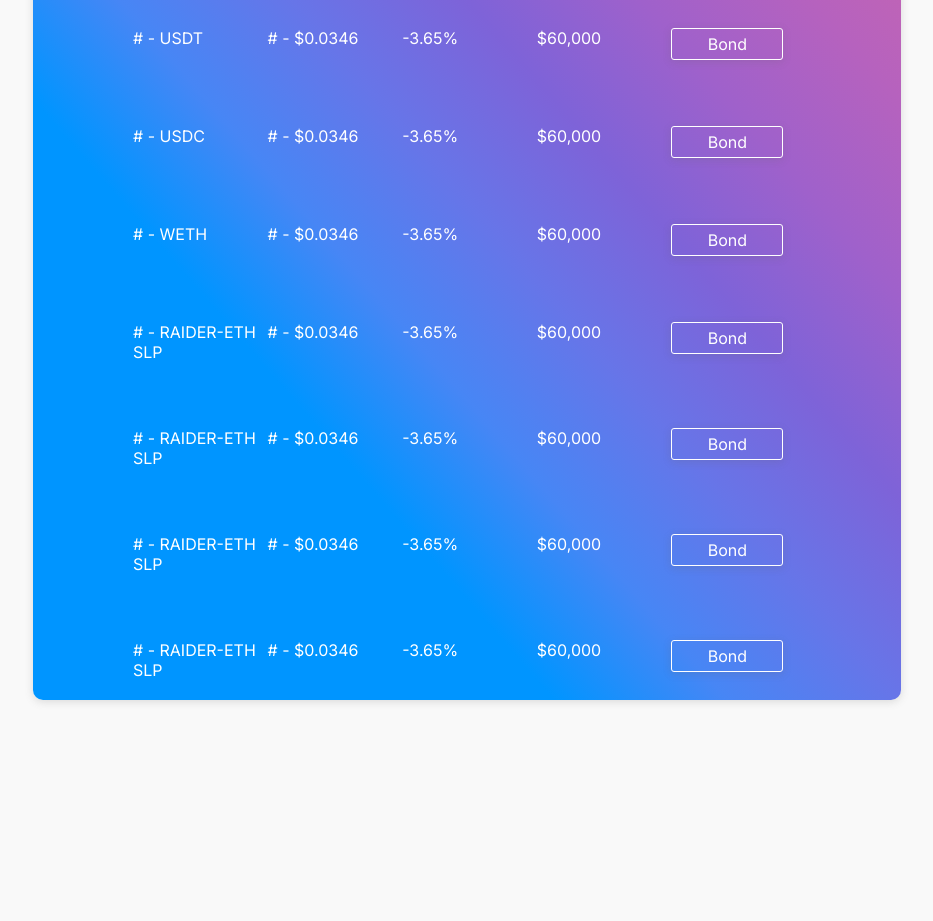
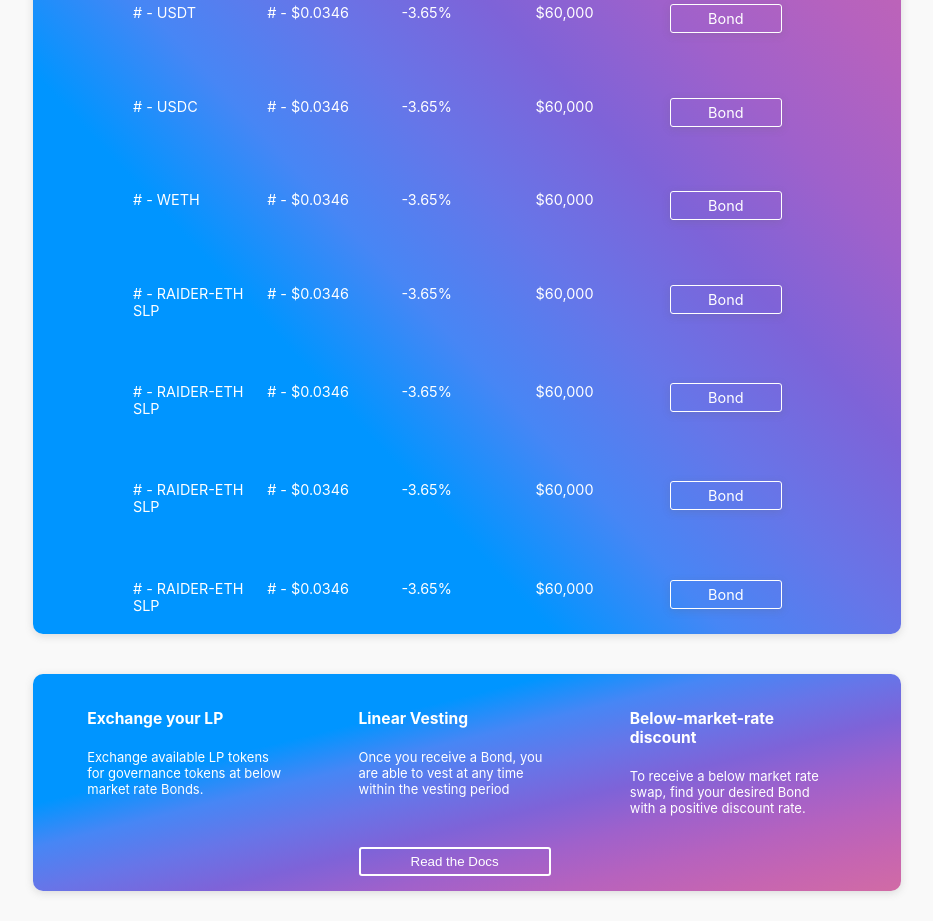
Before and after one commit to Realkayzee/NahmiiHackhathon, a React (Create React App) app in the folder frontend/: page / in a window 1280 px wide. Shown: the part 500-1421 px from the top of the page, without its empty margins (173-1106 px from the left). Before the commit the page ends 1246 px from the top, so only its background shows below. Built offline with nearby package versions, Linux system fonts and the light colour scheme.

Commit message:
dev jesse

```diff
--- a/frontend/package.json
+++ b/frontend/package.json
@@ -9,6 +9,7 @@
     "node-sass": "^7.0.3",
     "react": "^18.2.0",
     "react-dom": "^18.2.0",
+    "react-icons": "^4.4.0",
     "react-reveal": "^1.2.2",
     "react-router-dom": "^6.4.2",
     "react-scripts": "5.0.1",
--- a/frontend/src/pages/hero/Hero.jsx
+++ b/frontend/src/pages/hero/Hero.jsx
@@ -35,13 +35,50 @@ const Hero = () => {
                     <li>{items.discount}</li>
                     <li>{items.tbv}</li>
                     <Link to={`bond/${index}`} className="link">
-                      <li className="bond-action">
-                        {items.action}
-                      </li>
+                      <li className="bond-action">{items.action}</li>
                     </Link>
                   </ul>
                 );
               })}
+          </div>
+        </div>
+
+        <div className="bottom-section">
+          <div className="exchange-div">
+            <div className="text-section">
+              <h4>Exchange your LP</h4>
+              <p>
+                Exchange available LP tokens for governance tokens at below
+                market rate Bonds.
+              </p>
+            </div>
+            <div className="img-section"></div>
+          </div>
+
+          <div className="linear-div">
+            <div className="text-section">
+              <h4>Linear Vesting</h4>
+              <p>
+                Once you receive a Bond, you are able to vest at any time within
+                the vesting period
+              </p>
+            </div>
+            <div className="img-section"></div>
+
+            <div className="docs">
+              <button className="docs-btn">Read the Docs</button>
+            </div>
+          </div>
+
+          <div className="market-div">
+            <div className="text-section">
+              <h4>Below-market-rate discount</h4>
+              <p>
+                To receive a below market rate swap, find your desired Bond with
+                a positive discount rate.
+              </p>
+            </div>
+            <div className="img-section"></div>
           </div>
         </div>
       </div>
--- a/frontend/src/pages/hero/hero.scss
+++ b/frontend/src/pages/hero/hero.scss
@@ -4,6 +4,7 @@
   .head-section {
     width: 500px;
     text-align: center;
+    color: rgb(108, 99, 99);
     margin: auto;
     padding: 20px;
     .nahmii-logo {
@@ -18,7 +19,10 @@
   .card {
     width: 70%;
     margin: auto;
+    margin-bottom: 40px;
+
     color: white;
+    font-size: 0.9rem;
     border-radius: 10px;
     box-shadow: rgba(99, 99, 99, 0.2) 0px 2px 8px 0px;
     //gradient background
@@ -41,8 +45,8 @@
       ul {
         display: grid;
         grid-template-columns: repeat(5, 1fr);
-        gap: 5px;
-        grid-auto-rows: minmax(15px, auto);
+        gap: 3px;
+        grid-auto-rows: minmax(10px, auto);
         padding: 30px 100px 20px 100px;
         li {
           list-style: none;
@@ -57,12 +61,69 @@
         box-shadow: rgba(99, 99, 99, 0.2) 0px 2px 8px 0px;
         color: white;
         text-decoration-style: none;
+      }
+    }
+  }
 
+  .bottom-section {
+    //gradient background
+    background-image: linear-gradient(
+      to left top,
+      #d16ba5,
+      #c665b1,
+      #b662be,
+      #9f61cb,
+      #7e63d8,
+      #6775e8,
+      #4786f5,
+      #0095ff,
+      #0095ff,
+      #0095ff,
+      #0095ff
+    );
+    color: white;
+    border-radius: 10px;
+    box-shadow: rgba(99, 99, 99, 0.2) 0px 2px 8px 0px;
+    width: 70%;
+    margin: auto;
+
+    padding: 15px 0;
+    display: flex;
+    justify-content: space-evenly;
+    div {
+      width: 90%;
+      flex: 0.25;
+      font-size: 13px;
+      h4 {
+        font-size: larger;
+      }
+    }
+    .docs-btn {
+      background: none;
+      margin-top: 50px;
+      color: white;
+      padding: 5px 50px;
+      border: 2px solid white;
+      border-radius: 3px;
+      display: flex;
+      align-items: center;
+      justify-content: center;
+
+      &:hover {
+        background: white;
+        margin-top: 50px;
+        color: #0095ff;
+        padding: 5px 50px;
+        border: 2px solid white;
+        border-radius: 3px;
+        display: flex;
+        align-items: center;
+        justify-content: center;
       }
     }
   }
 }
-.card-list-item{
-  font-size: 17px;
+.card-list-item {
+  font-size: 16px;
   font-weight: bolder;
 }
--- a/frontend/src/pages/nav/nav.scss
+++ b/frontend/src/pages/nav/nav.scss
@@ -1,7 +1,6 @@
-@import url("https://fonts.googleapis.com/css2?family=Inter:wght@300;400;500;600;700;800;900&display=swap");
-* {
-  font-family: "Inter", sans-serif;
-}
+@import url("https://fonts.googleapis.com/css2?family=Raleway:wght@300;400;500;600;700;800;900&display=swap");
+@import url("https://fonts.googleapis.com/css2?family=Lato:wght@300;400;500;600;700;800;900&display=swap");
+
 .nav-items {
   display: flex;
   height: 50px;
@@ -10,6 +9,7 @@
   color: #902784;
   font-size: 0.9rem;
   box-shadow: rgba(99, 99, 99, 0.2) 0px 2px 8px 0px;
+  font-family: "Raleway", sans-serif;
 
   .left-items {
     flex: 1.5;
@@ -19,6 +19,10 @@
       li {
         width: 80px;
         font-weight: bold;
+
+        &:hover {
+          color: #0095ff;
+        }
       }
     }
   }
@@ -39,14 +43,15 @@
   }
 }
 
-
 ///////////////////////////////////////////////////////////////BONDS////////////////////////////////////////////////////////////
 
-.bond{
+.bond {
+  font-family: "Lato", sans-serif;
   width: 35%;
   margin: 0 auto;
   border-radius: 10px;
-  margin-top:  10rem;
+  margin-top: 2rem;
+  margin-bottom: 2rem;
   padding: 1rem;
   color: #fff;
   background-image: linear-gradient(
@@ -63,86 +68,86 @@
     #0095ff,
     #0095ff
   );
-   &__name{
+  &__name {
     text-align: center;
     text-transform: uppercase;
-    font-size: 1.5rem;
+    font-size: 1.3rem;
   }
 
-   &__details{
+  &__details {
     display: flex;
     justify-content: space-around;
     text-align: center;
 
-    &--market{
-      font-size:  1.7rem;
+    &--market {
+      font-size: 1.7rem;
       font-weight: 100;
       text-transform: capitalize;
     }
   }
 
-   &__bigbutton{
+  &__bigbutton {
     display: block;
     text-align: center;
     border-radius: 5px;
 
-    &--text{
+    &--text {
       padding: 8px;
-      border:  2px solid #0095ff;
+      border: 2px solid #0095ff;
       text-transform: capitalize;
-      transition: all .2s;
+      transition: all 0.2s;
 
-
-      &:hover{
-        background-color: #0095ff;
-        border:  1px solid #fff;
-        padding: 9px;
+      &:hover {
+        background-color: #fff;
+        border: 2px solid #fff;
+        color: #0095ff;
+        padding: 8px;
       }
-
+    }
   }
 }
 
-}
-
-.bonds{
+.bonds {
   display: flex;
   justify-content: space-around;
   text-align: center;
 
-  &__give{
-
-    &--image{
+  &__give {
+    &--image {
       display: flex;
     }
 
-    &--get{
+    &--get {
       display: flex;
     }
   }
-
 }
 
-.checks{
+.checks {
   font-size: 0.9rem;
   line-height: 0;
 
-  &__bond{
+  &__bond {
     display: flex;
     justify-content: space-between;
     padding: 0 2rem;
   }
 }
 
-.link{
+.link {
   text-decoration: none;
-  &:active{
-    color:#fff
+  &:active {
+    color: #fff;
   }
 }
 
-.close{
-  background-color: black;
+.close {
   padding: 7px;
-  border-radius: 50%;
+  // border-radius: 100%;
+  background: none;
+  color: white;
+  font-size: 1.6em;
+  font-weight: 500;
+  padding: 0;
   border: none;
 }
```
Also changed, not shown: frontend/src/routes/Bond.jsx (+57 -52 lines), 1 other file (tests, documents, lock files or other folders). Lines whose indentation alone changed are shown as unchanged.
